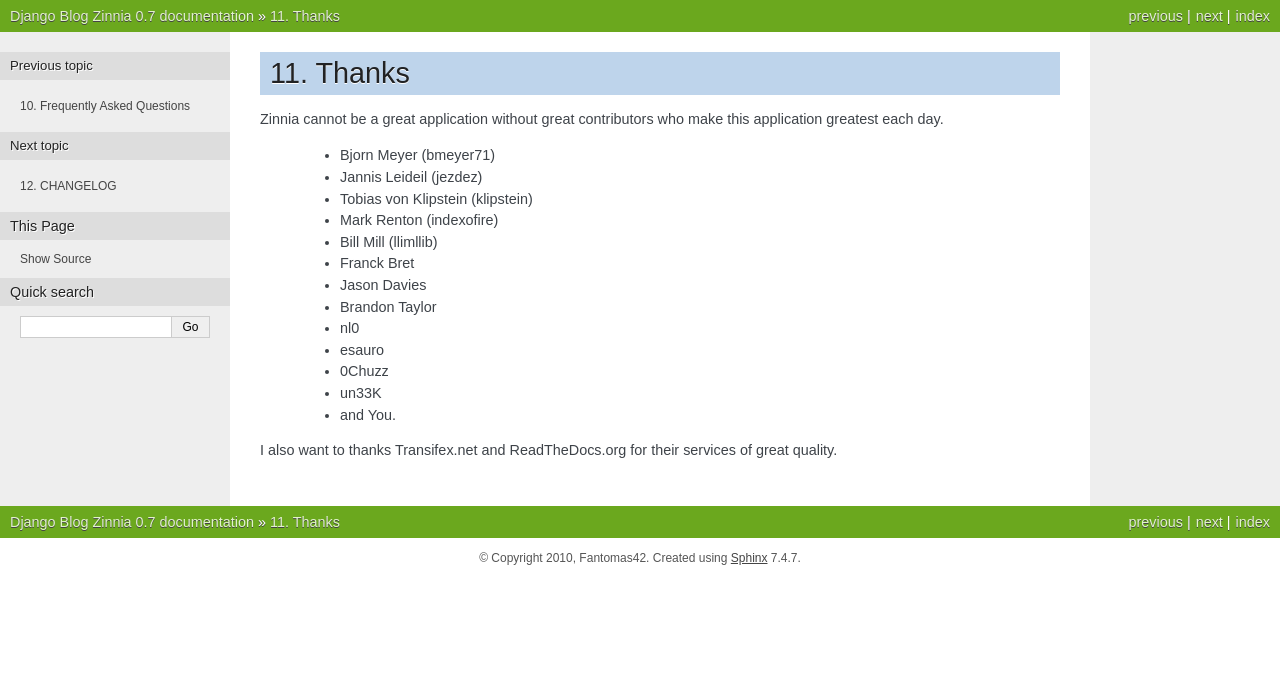
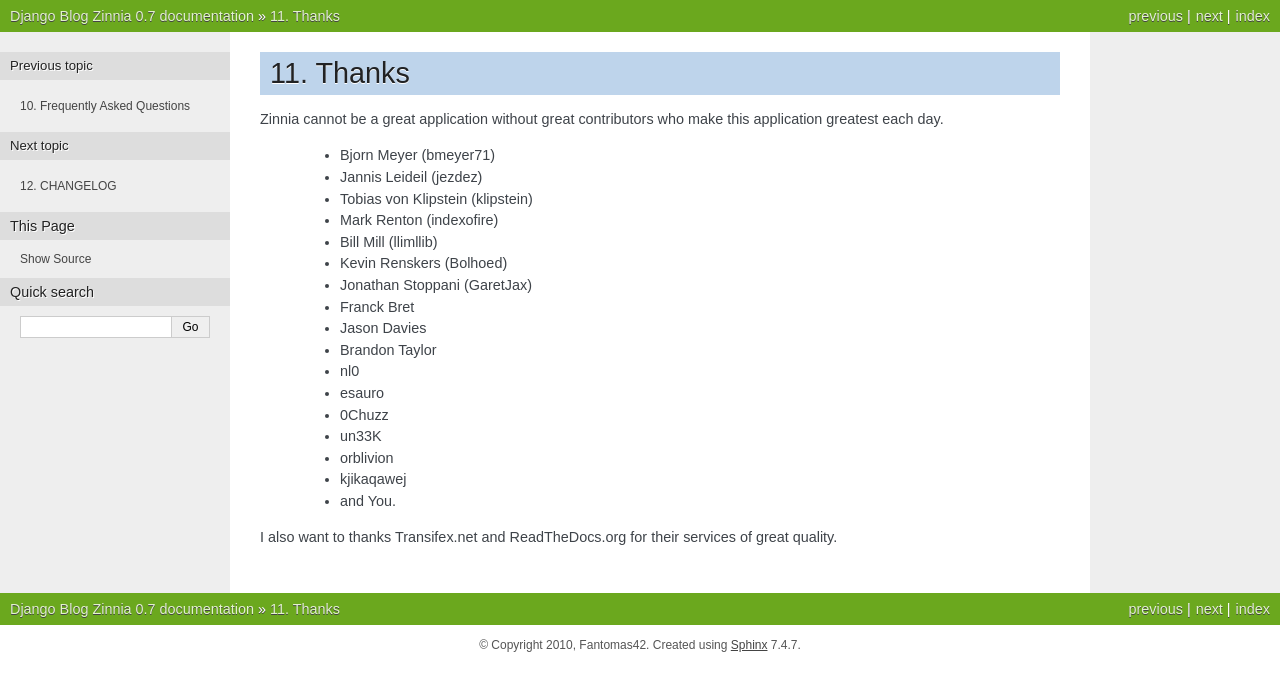
Before and after one commit to Fantomas42/django-blog-zinnia, a Sphinx documentation site: the page built from docs/THANKS.rst, in a window 1280 px wide. Shown: the top 691 px of the page. Built offline with Sphinx 7.4.7, drawn with Linux system fonts in a browser that asks for light colours.

Commit message:
updating THANKS doc

```diff
--- a/docs/THANKS.rst
+++ b/docs/THANKS.rst
@@ -9,6 +9,8 @@
   * Tobias von Klipstein (klipstein)
   * Mark Renton (indexofire)
   * Bill Mill (llimllib)
+  * Kevin Renskers (Bolhoed)
+  * Jonathan Stoppani (GaretJax)
   * Franck Bret
   * Jason Davies
   * Brandon Taylor
@@ -16,6 +18,8 @@
   * esauro
   * 0Chuzz
   * un33K
+  * orblivion
+  * kjikaqawej
   * and You.
 
 
```
